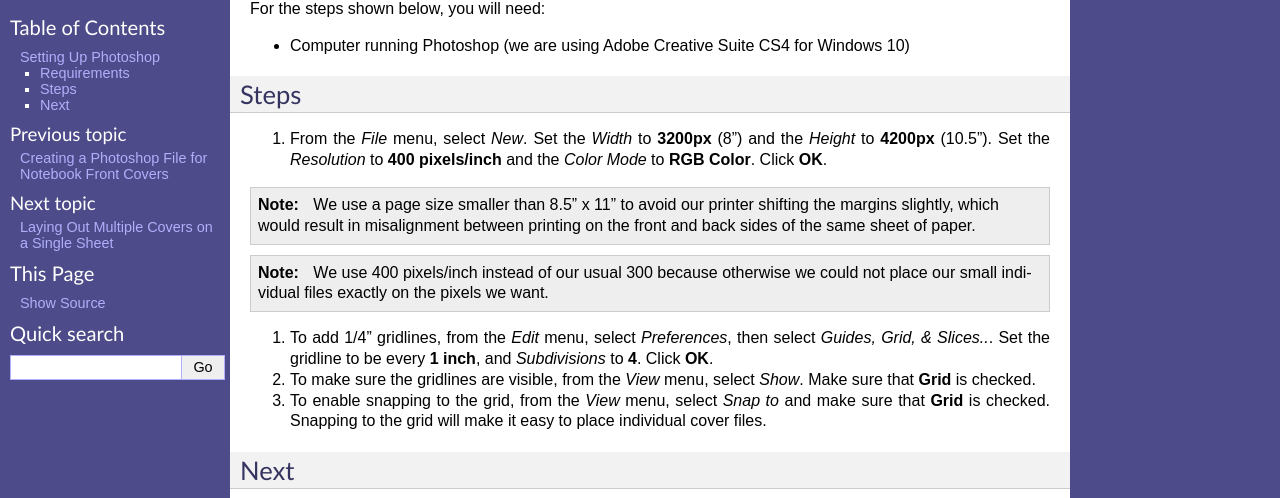
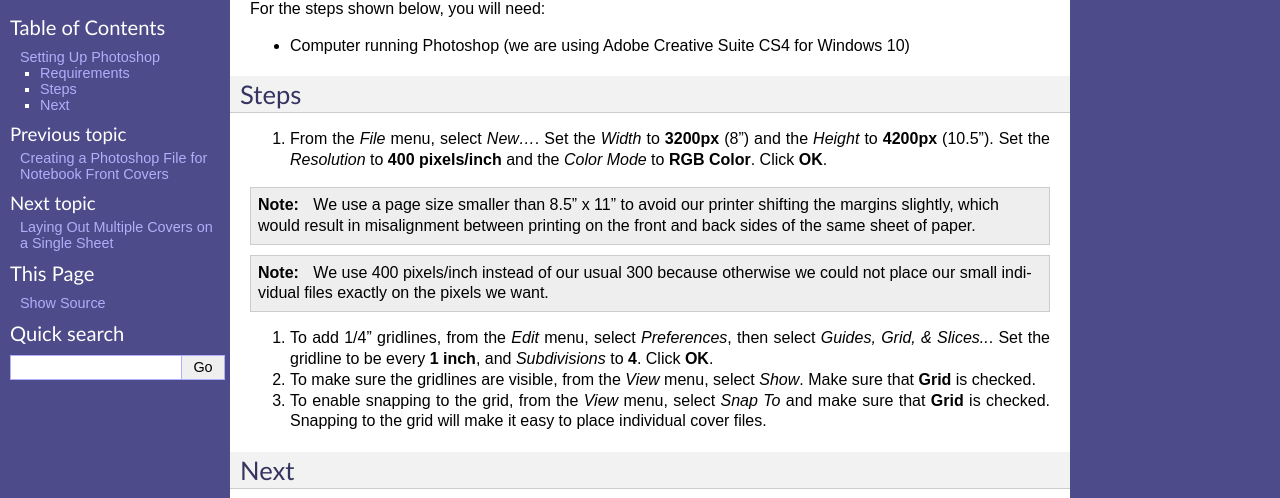
Before and after one commit to loiskilberg/FinalProject, a Sphinx documentation site: the page built from source/01_settingUpPhotoshop.rst, in a window 1280 px wide. Shown: the part 187-685 px from the top of the page. Built offline with Sphinx 7.4.7, drawn with Linux system fonts in a browser that asks for light colours.

Commit message:
a couple minor edits

```diff
--- a/source/01_settingUpPhotoshop.rst
+++ b/source/01_settingUpPhotoshop.rst
@@ -16,7 +16,7 @@ For the steps shown below, you will need:
 Steps
 =====
 
-#. From the *File* menu, select *New*. Set the *Width* to **3200px** (8") and the *Height* to **4200px** (10.5"). Set the *Resolution* to **400 pixels/inch** and the *Color Mode* to **RGB Color**. Click **OK**.
+#. From the *File* menu, select *New...*. Set the *Width* to **3200px** (8") and the *Height* to **4200px** (10.5"). Set the *Resolution* to **400 pixels/inch** and the *Color Mode* to **RGB Color**. Click **OK**.
 
 .. note:: We use a page size smaller than 8.5" x 11" to avoid our printer shifting the margins slightly, which would result in misalignment between printing on the front and back sides of the same sheet of paper.
 
@@ -26,7 +26,7 @@ Steps
 
 #. To make sure the gridlines are visible, from the *View* menu, select *Show*. Make sure that **Grid** is checked.
 
-#. To enable snapping to the grid, from the *View* menu, select *Snap to* and make sure that **Grid** is checked. Snapping to the grid will make it easy to place individual cover files.
+#. To enable snapping to the grid, from the *View* menu, select *Snap To* and make sure that **Grid** is checked. Snapping to the grid will make it easy to place individual cover files.
 
 Next
 ====
```
